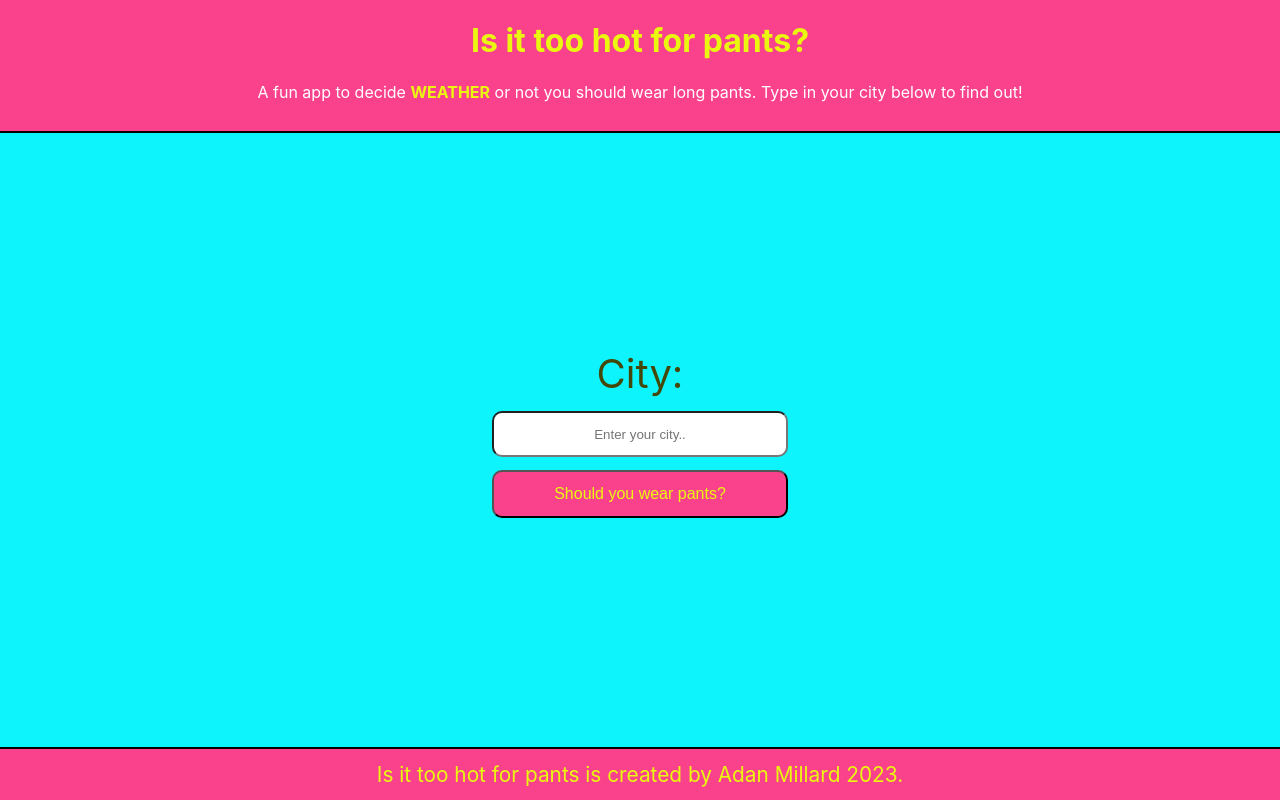
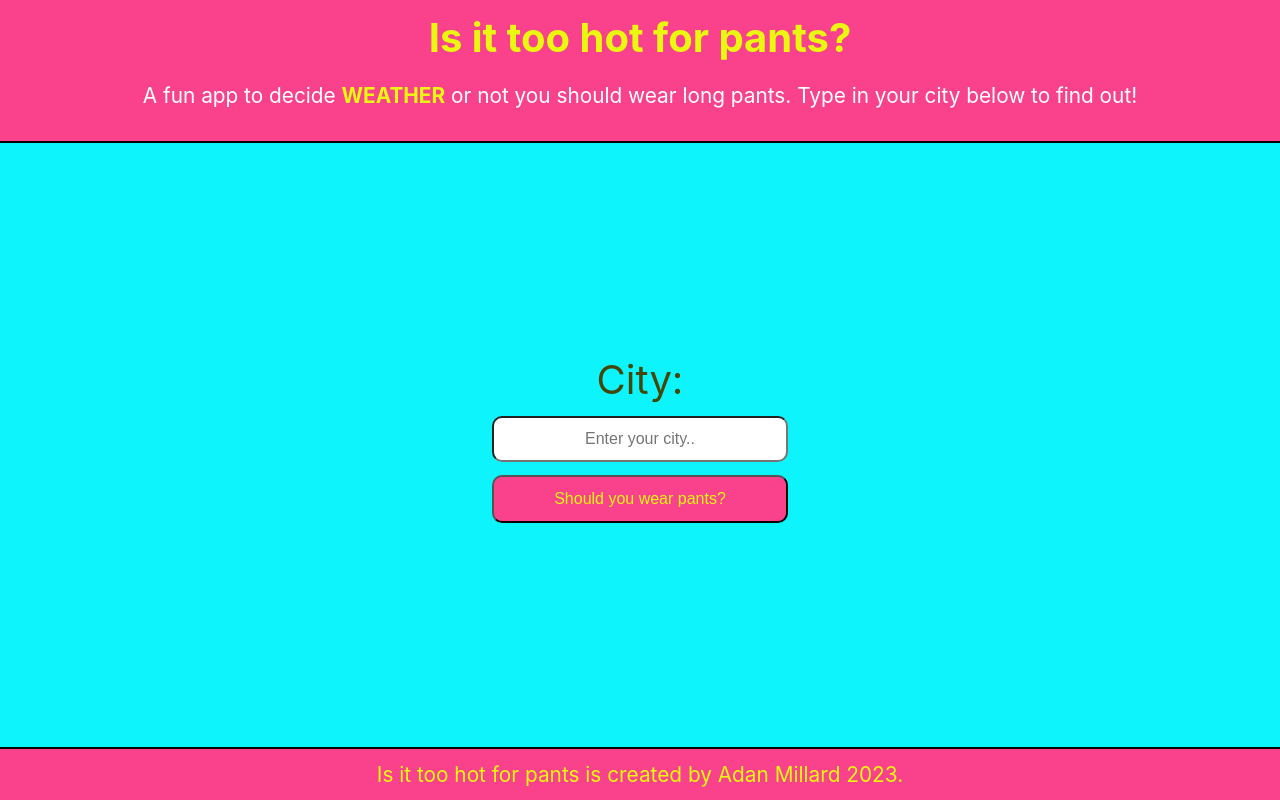
Before and after one commit to adanmillard/isittoohotforpants, a React (Create React App) app: page / in a window 1280 px wide. Built offline with nearby package versions, Linux system fonts and the light colour scheme; no server answers.

Commit message:
css styling

```diff
--- a/src/components/header/heading.css
+++ b/src/components/header/heading.css
@@ -5,9 +5,13 @@
 }
 .header-container header h1 {
   color: #e9f80e;
+  font-size: 2.5rem;
+  margin-bottom: 1%;
+  margin-top: 1%;
 }
 .header-container header p {
   color: white;
+  font-size: 1.3rem;
 }
 .header-container header p b {
   color: #e9f80e;
--- a/src/components/header/heading.scss
+++ b/src/components/header/heading.scss
@@ -5,9 +5,13 @@
   header {
     h1 {
       color: #e9f80e;
+      font-size: 2.5rem;
+      margin-bottom: 1%;
+      margin-top: 1%;
     }
     p {
       color: white;
+      font-size: 1.3rem;
       b {
         color: #e9f80e;
       }
--- a/src/components/weatherApiCall/weatherApiCall.css
+++ b/src/components/weatherApiCall/weatherApiCall.css
@@ -13,6 +13,7 @@
   text-align: center;
   height: 2.5rem;
   width: 18rem;
+  font-size: 1rem;
   margin-bottom: 1%;
   border-radius: 10px;
 }
@@ -30,5 +31,5 @@
 .weather-api-container .loading-msg,
 .weather-api-container .outcome-msg {
   color: #434707;
-  font-size: 1.5rem;
+  font-size: 1.3rem;
 }/*# sourceMappingURL=weatherApiCall.css.map */
--- a/src/components/weatherApiCall/weatherApiCall.scss
+++ b/src/components/weatherApiCall/weatherApiCall.scss
@@ -13,6 +13,7 @@
       text-align: center;
       height: 2.5rem;
       width: 18rem;
+      font-size: 1rem;
       margin-bottom: 1%;
       border-radius: 10px;
     }
@@ -31,6 +32,6 @@
   .loading-msg,
   .outcome-msg {
     color: #434707;
-    font-size: 1.5rem;
+    font-size: 1.3rem;
   }
 }
```
Also changed, not shown: 2 other files (tests, documents, lock files or other folders).
